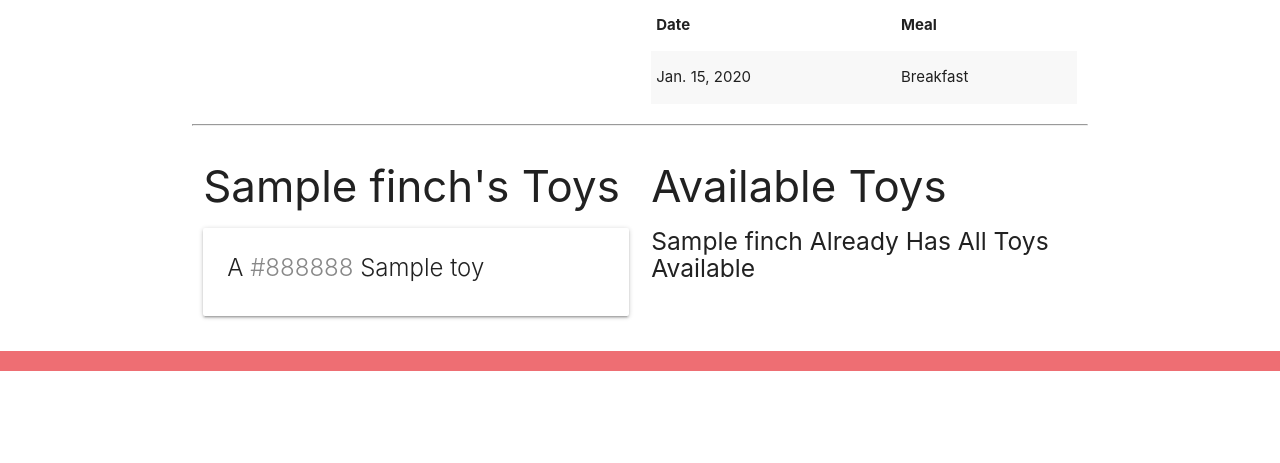
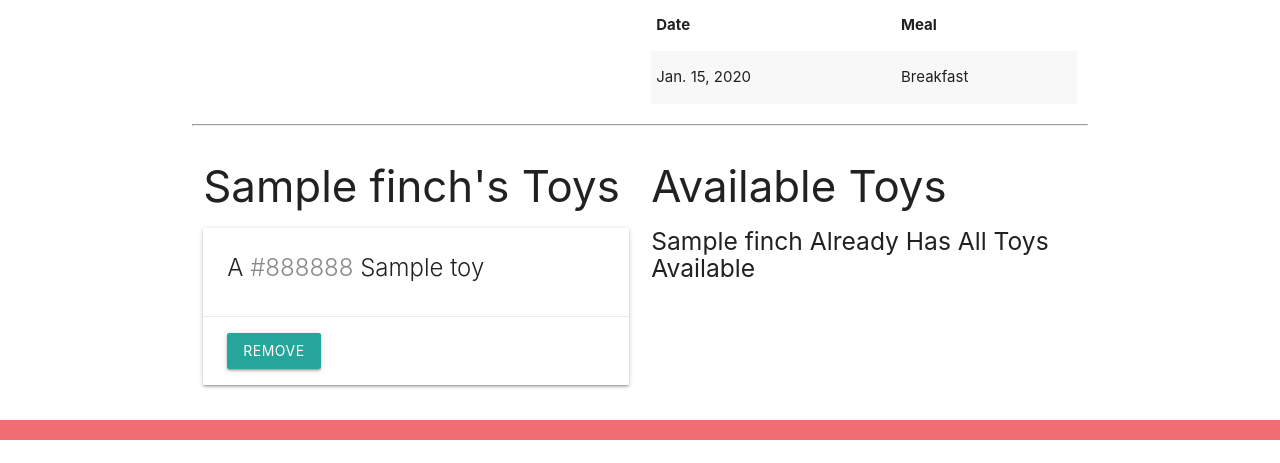
Before and after one commit to rsraj9980/FinchCollector, a Django app: page /finchs/1 in a window 1280 px wide. Shown: the part 543-1006 px from the top of the page. Before the commit the page ends 914 px from the top, so only its background shows below. Run offline with Django 3.2, Linux system fonts and the light colour scheme; tables that the repository leaves empty hold one stand-in row (values such as "Sample post").

Commit message:
final version

```diff
--- a/main_app/templates/finchs/detail.html
+++ b/main_app/templates/finchs/detail.html
@@ -60,6 +60,12 @@
               A <span style="color: {{ toy.color }}">{{ toy.color }}</span> {{ toy.name }}
                 </span>
             </div>
+            <div class="card-action">
+                <form action="{% url 'unassoc_toy' finch.id toy.id %}" method="post">
+                    {% csrf_token %}
+                    <button type="submit" class="btn">Remove</button>
+                </form>
+            </div>
         </div>
         {% endfor %} {% else %}
         <h5>No Toys :(</h5>
--- a/main_app/urls.py
+++ b/main_app/urls.py
@@ -17,6 +17,7 @@ urlpatterns = [
     path('finchs/<int:pk>/delete/', views.FinchDelete.as_view(), name ='finchs_delete'),
     path('finchs/<int:finch_id>/add_feeding/', views.add_feeding, name ='add_feeding'),
     path('finchs/<int:finch_id>/assoc_toy/<int:toy_id>/', views.assoc_toy, name='assoc_toy'),
+    path('finchs/<int:finch_id>/unassoc_toy/<int:toy_id>/', views.unassoc_toy, name='unassoc_toy'),
 
     path('toys/', views.ToyList.as_view(), name='toys_index'),
     path('toys/<int:pk>/', views.ToyDetail.as_view(), name='toys_detail'),
--- a/main_app/views.py
+++ b/main_app/views.py
@@ -73,3 +73,7 @@ class ToyDelete(DeleteView):
 def assoc_toy(request, finch_id, toy_id):
   Finch.objects.get(id=finch_id).toys.add(toy_id)
   return redirect('detail', finch_id=finch_id)
+
+def unassoc_toy(request, finch_id, toy_id):
+  Finch.objects.get(id=finch_id).toys.remove(toy_id)
+  return redirect('detail', finch_id=finch_id)
```
